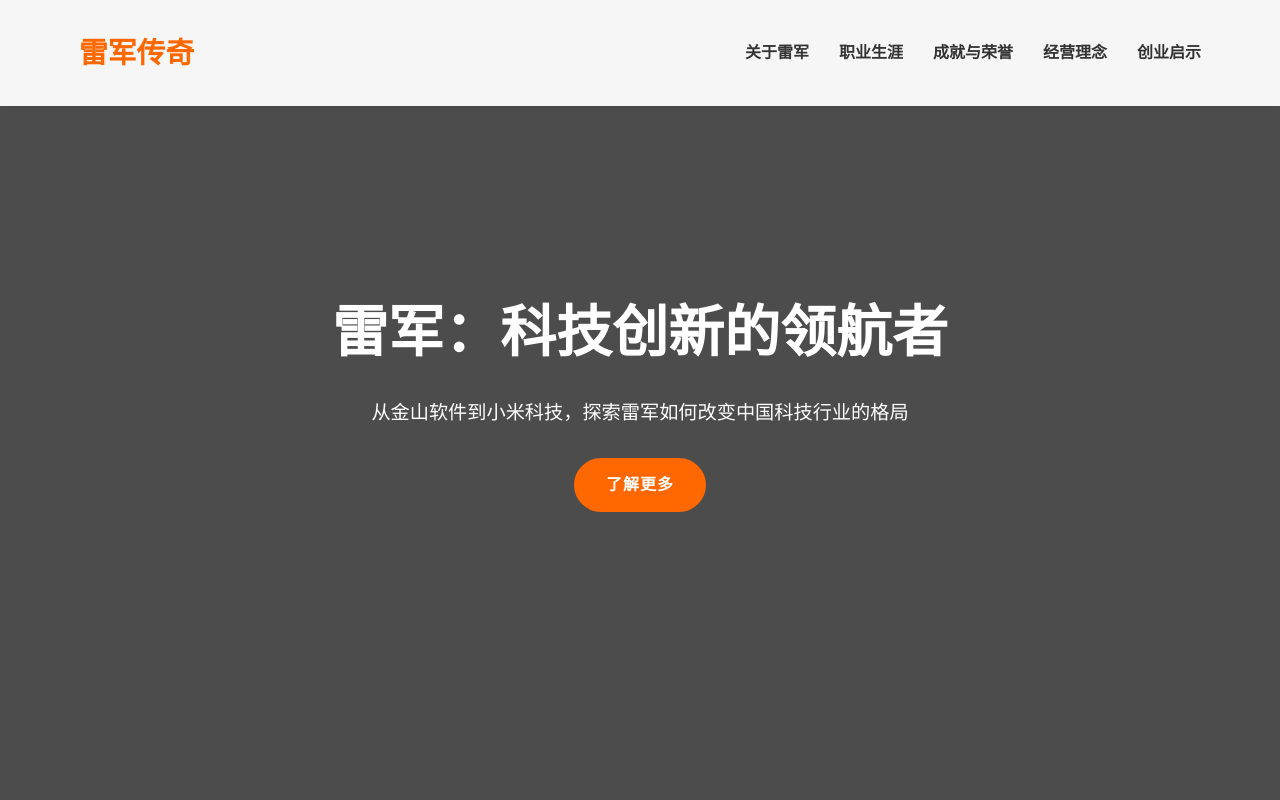
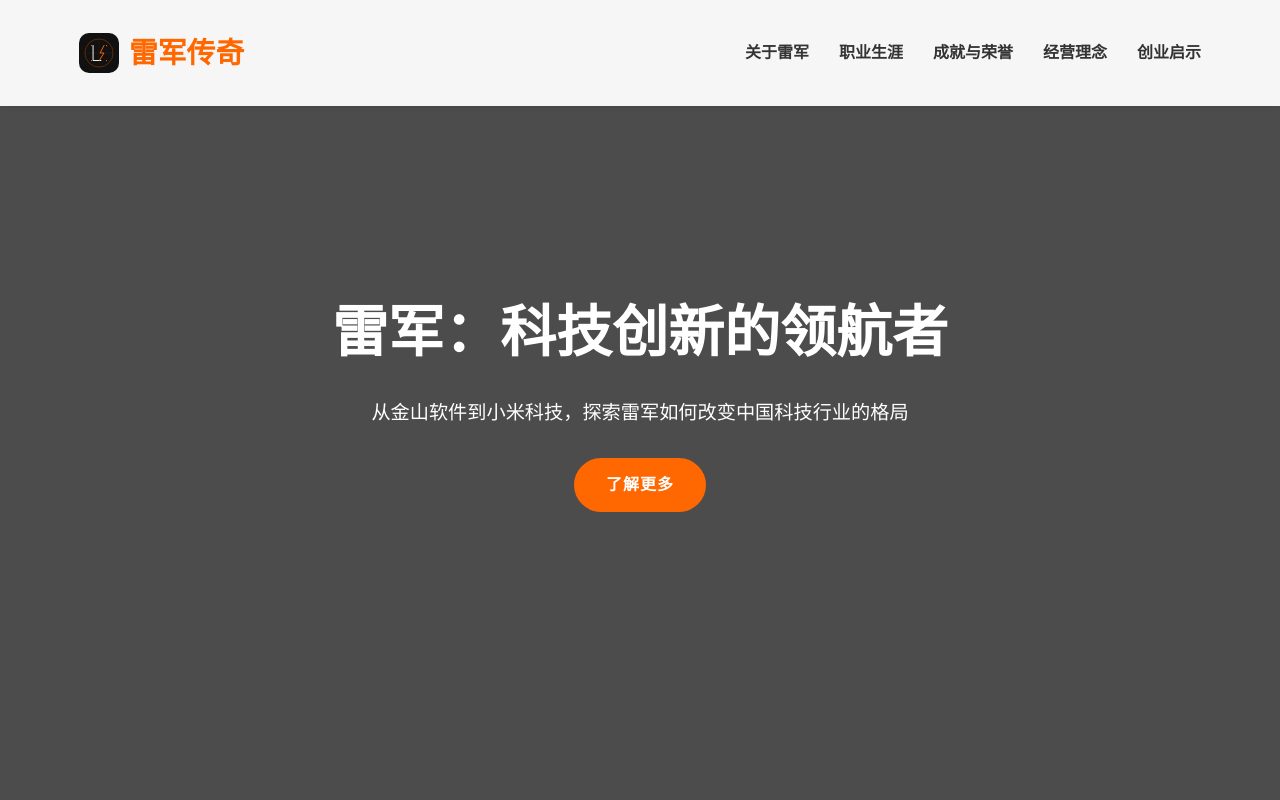
Before and after one commit to one-answer/leijun, a plain HTML site: page index.html in a window 1280 px wide. Shown: the top 800 px of the page. Drawn offline with Linux system fonts and the light colour scheme.

Commit message:
add logo

```diff
--- a/css/styles.css
+++ b/css/styles.css
@@ -110,6 +110,25 @@ nav {
 }
 
 .logo {
+    display: flex;
+    align-items: center;
+    gap: 10px;
+    font-size: 1.8rem;
+    font-weight: 700;
+    color: var(--primary-color);
+}
+
+.logo-icon {
+    width: 40px;
+    height: 40px;
+    transition: transform 0.3s ease;
+}
+
+.logo:hover .logo-icon {
+    transform: rotate(10deg);
+}
+
+.logo span {
     font-size: 1.8rem;
     font-weight: 700;
     color: var(--primary-color);
--- a/index.html
+++ b/index.html
@@ -7,6 +7,9 @@
     <link rel="stylesheet" href="css/styles.css">
     <link rel="stylesheet" href="https://cdnjs.cloudflare.com/ajax/libs/font-awesome/6.0.0-beta3/css/all.min.css">
     <meta name="description" content="探索雷军的传奇人生，从创业者到科技领袖的励志故事">
+    <!-- 添加网站图标 -->
+    <link rel="icon" href="images/leijun-icon.svg" type="image/svg+xml">
+    <link rel="apple-touch-icon" href="images/leijun-icon.svg">
     <script async src="https://pagead2.googlesyndication.com/pagead/js/adsbygoogle.js?client=ca-pub-3811349067654166"
             crossorigin="anonymous"></script>
     <!-- Google tag (gtag.js) -->
@@ -23,7 +26,10 @@
     <header>
         <div class="container">
             <nav>
-                <div class="logo">雷军传奇</div>
+                <div class="logo">
+                    <img src="images/leijun-icon.svg" alt="雷军传奇图标" class="logo-icon">
+                    <span>雷军传奇</span>
+                </div>
                 <ul class="nav-links">
                     <li><a href="#about">关于雷军</a></li>
                     <li><a href="#timeline">职业生涯</a></li>
```
Also changed, not shown: images/leijun-icon.svg (added).
